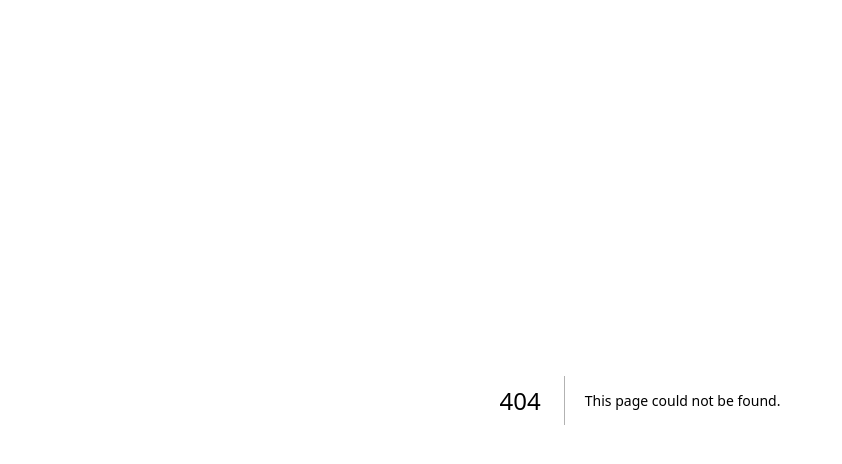
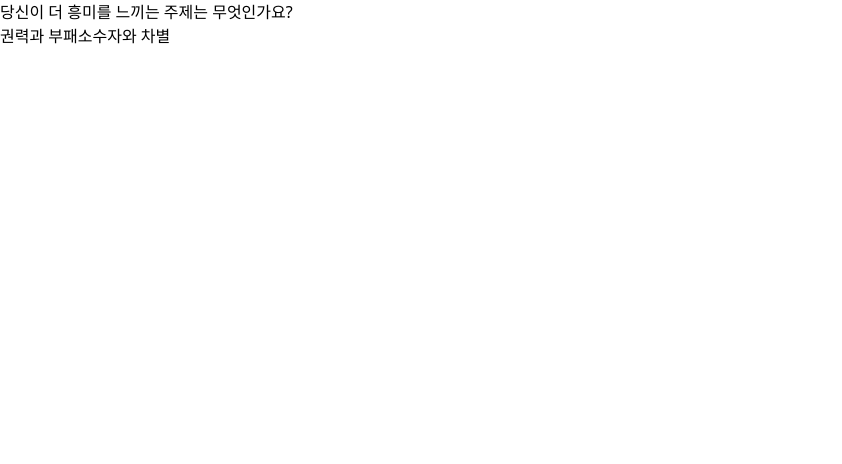
Before and after one commit to guswjd6476/booking, a Next.js app: page /components/Quiz in a window 1280 px wide. Before the commit this address had no page. Shown: the top 464 px of the page, without its empty margins (0-842 px from the left). Built offline with nearby package versions, Linux system fonts and the light colour scheme.

Commit message:
“commit”

```diff
--- /dev/null
+++ b/src/pages/components/Quiz.tsx
@@ -0,0 +1,32 @@
+import React, { useState } from 'react';
+import Recommendation from './Recommendation';
+import { questions } from '../api/data/data';
+
+const Quiz = () => {
+    const [currentQuestion, setCurrentQuestion] = useState(0);
+    const [answers, setAnswers] = useState<string[]>([]);
+
+    const handleAnswer = (answer: string) => {
+        setAnswers([...answers, answer]);
+        setCurrentQuestion(currentQuestion + 1);
+    };
+
+    if (currentQuestion >= questions.length) {
+        return <Recommendation answers={answers} />;
+    }
+
+    const question = questions[currentQuestion];
+
+    return (
+        <div>
+            <h1>{question.question}</h1>
+            {question.options.map((option, index) => (
+                <button key={index} onClick={() => handleAnswer(option)}>
+                    {option}
+                </button>
+            ))}
+        </div>
+    );
+};
+
+export default Quiz;
--- a/src/pages/components/Recommendation.tsx
+++ b/src/pages/components/Recommendation.tsx
@@ -8,7 +8,7 @@ interface Book {
 }
 
 interface RecommendationProps {
-    answers: string[];
+    answers?: string[];
 }
 
 const calculateBookScore = (answers: string[] = []): number | undefined => {
@@ -72,7 +72,7 @@ const calculateBookScore = (answers: string[] = []): number | undefined => {
     return parseInt(Object.keys(scores).find((key) => scores[parseInt(key)] === maxScore) || '1');
 };
 
-const Recommendation: React.FC<RecommendationProps> = ({ answers }) => {
+const Recommendation: React.FC<RecommendationProps> = ({ answers = [] }) => {
     const preferredBookId = calculateBookScore(answers);
     const recommendedBook = bookdata.find((book) => book.id === preferredBookId);
 
@@ -81,6 +81,7 @@ const Recommendation: React.FC<RecommendationProps> = ({ answers }) => {
             <h1 className="text-2xl font-bold mb-4">추천 도서</h1>
             {recommendedBook ? (
                 <div>
+                    <img src={recommendedBook.image} />
                     <h2 className="text-xl font-semibold">{recommendedBook.title}</h2>
                     <p className="italic">by {recommendedBook.author}</p>
                     <p>{recommendedBook.description}</p>
```
